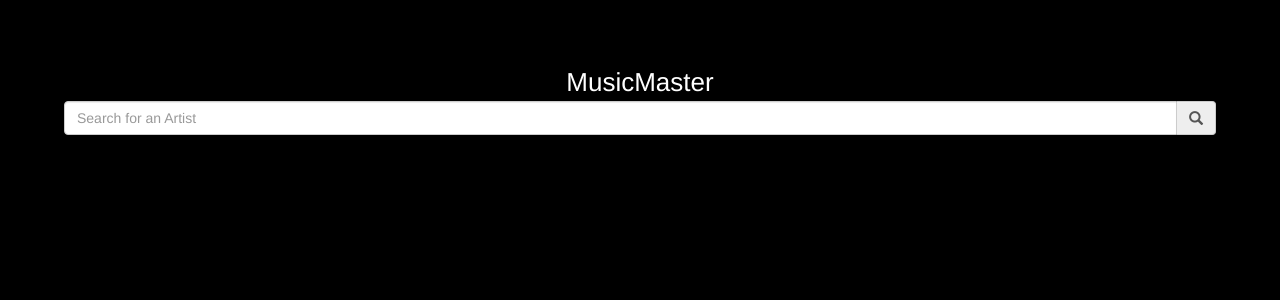
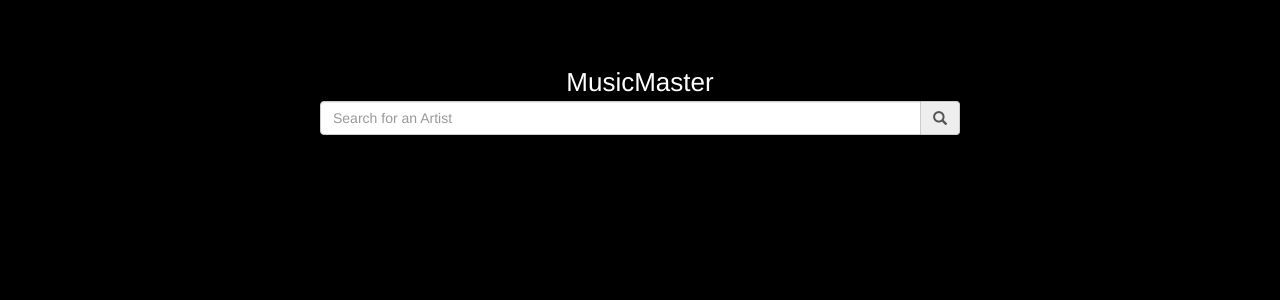
Before and after one commit to 15Dkatz/ReactJS_Guides, a React (Create React App) app in the folder musicMaster/: page / in a window 1280 px wide. Shown: the top 300 px of the page. Built offline with nearby package versions, Linux system fonts and the light colour scheme; the HTML template or start-up script is replaced by a standard one.

Commit message:
css fixings

```diff
--- a/musicMaster/src/App.css
+++ b/musicMaster/src/App.css
@@ -2,6 +2,8 @@ body {
   background: #000000;
   color: #fff;
 }
+
+/*TODO fix search bar*/
 
 .App {
   text-align: center;
@@ -20,10 +22,17 @@ body {
   object-fit: cover; /*important for various widths and heights of artists*/
 }
 
+.searchBar {
+  width: 50vw;
+  margin-left: 20vw;
+}
+
+
 /*Profile*/
 
 .profile {
   display: flex;
+  justify-content: center;
 }
 
 .profile-info {
@@ -67,7 +76,6 @@ body {
   border-radius: 3px;
   object-fit: cover;
   position: absolute;
-  filter: brightness(70%);
 }
 
 .track-text {
--- a/musicMaster/src/App.js
+++ b/musicMaster/src/App.js
@@ -20,7 +20,7 @@ class App extends Component {
         <div className="App-title">
           MusicMaster
         </div>
-        <FormGroup>
+        <FormGroup className="searchBar">
           <InputGroup>
             <FormControl
               type="text"
```
